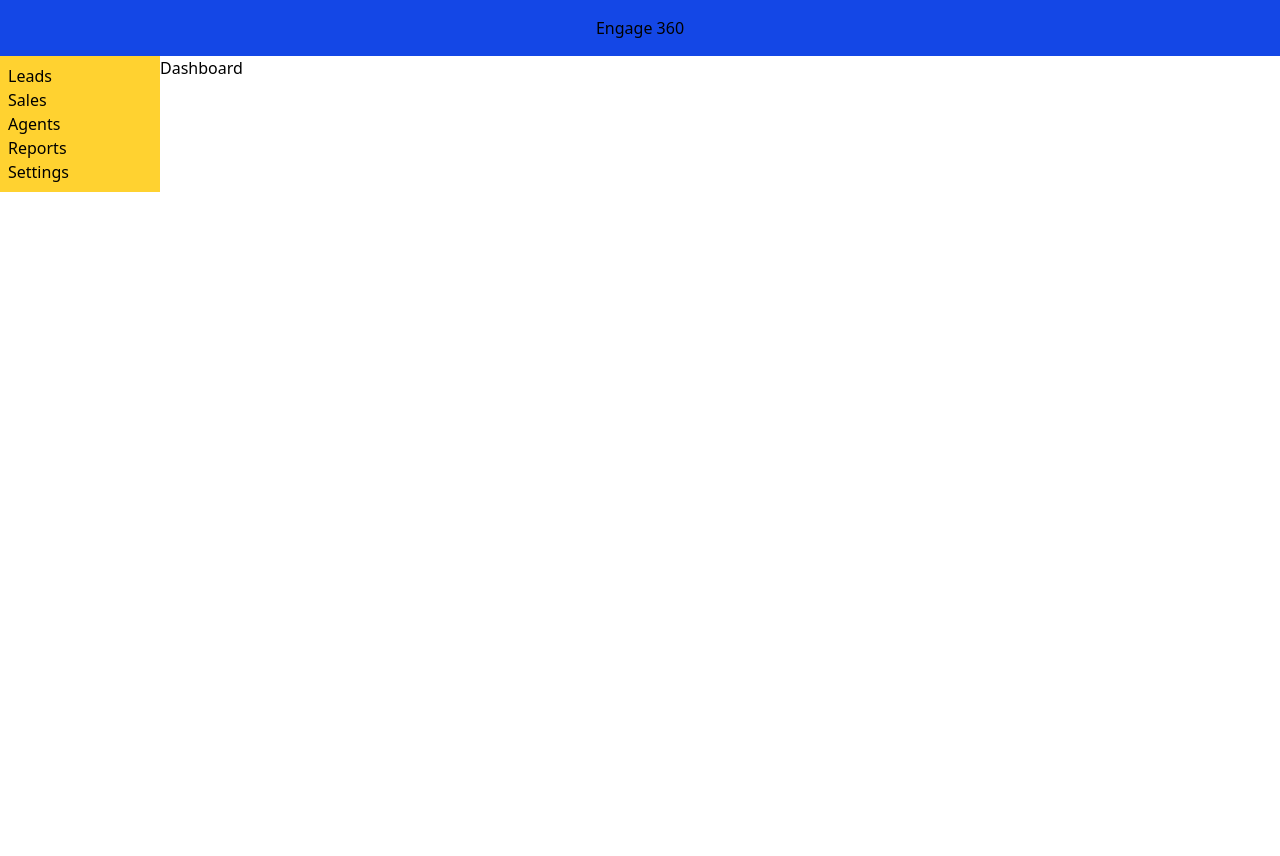
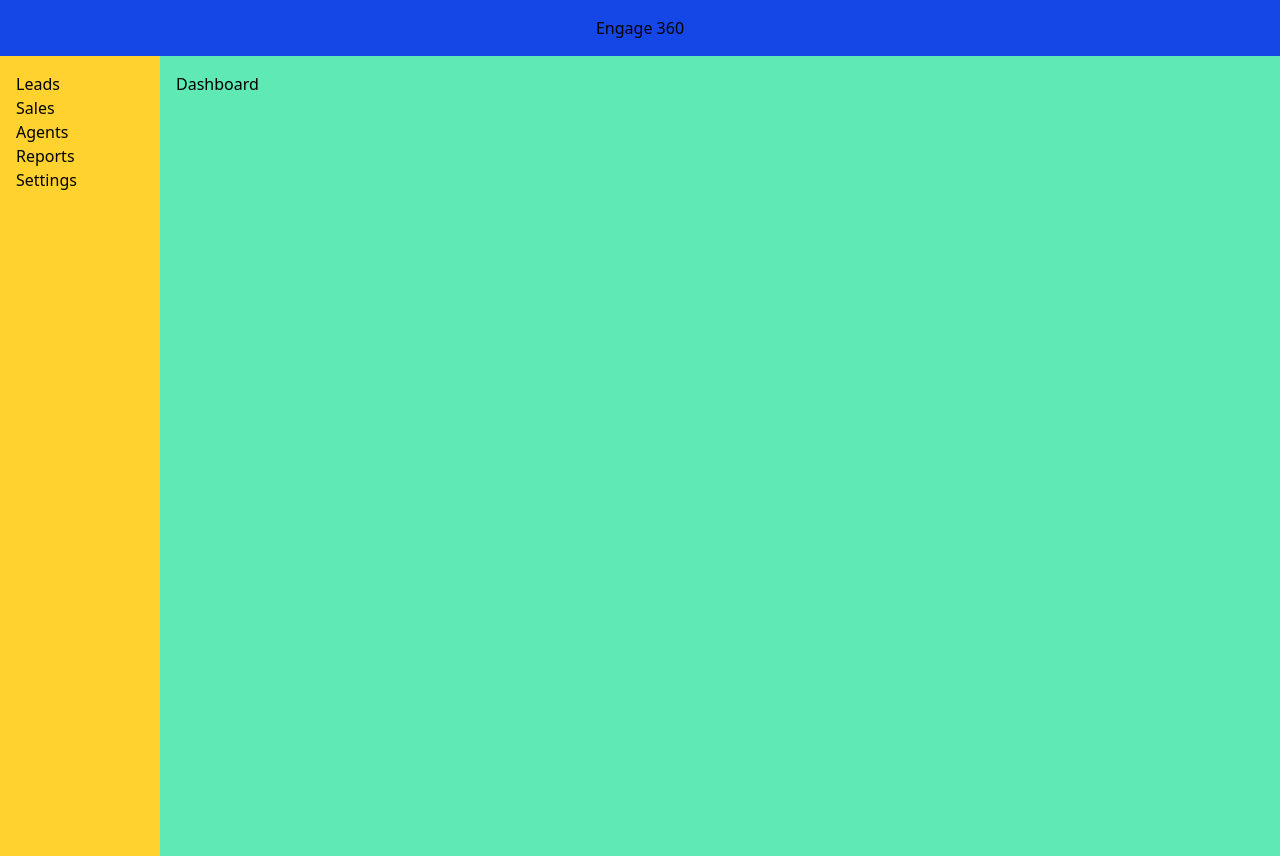
Before and after one commit to ashiyaman/Projects, a React (Vite) app in the folder Engage360-Web/: page / in a window 1280 px wide. Before the commit the page ends 800 px from the top, so only its background shows below. Built offline with nearby package versions, Linux system fonts and the light colour scheme.

Commit message:
fix: Fix UI

```diff
--- a/Engage360-Web/src/App.jsx
+++ b/Engage360-Web/src/App.jsx
@@ -1,7 +1,6 @@
 import { BrowserRouter, Routes, Route } from "react-router-dom"
 
 import Body from "./pages/Body"
-//import Leads from "./components/Leads"
 import Dashboard from "./pages/Dashboard"
 import Sales from "./pages/Sales"
 import Agents from "./pages/Agents"
--- a/Engage360-Web/src/components/Sidebar.jsx
+++ b/Engage360-Web/src/components/Sidebar.jsx
@@ -2,7 +2,7 @@ import { Link } from "react-router-dom";
 
 const Sidebar = () => {
   return (
-    <div className="bg-amber-300 flex flex-col p-2 md:w-1/8 md:min-h-auto">
+    <div className="bg-amber-300 flex flex-col p-4 md:w-1/8 md:min-h-screen">
       <Link to="/">Leads</Link>
       <Link to="/sales">Sales</Link>
       <Link to="/agents">Agents</Link>
--- a/Engage360-Web/src/pages/Body.jsx
+++ b/Engage360-Web/src/pages/Body.jsx
@@ -5,11 +5,11 @@ import Sidebar from "../components/Sidebar"
 
 const Body = () => {
     return (
-        <div className="flex flex-col">
+        <div className="flex flex-col bg-emerald-300">
             <Navbar />
             <div className="flex flex-col md:flex-row">
                 <Sidebar />
-                <Outlet />
+                <Outlet/>
             </div>
 
         </div>
--- a/Engage360-Web/src/pages/Dashboard.jsx
+++ b/Engage360-Web/src/pages/Dashboard.jsx
@@ -1,8 +1,8 @@
 const Dashboard = () => {
     return(
-        <>
+        <div className="p-4">
             <h1>Dashboard</h1>
-        </>
+        </div>
     )
 }
 
```
